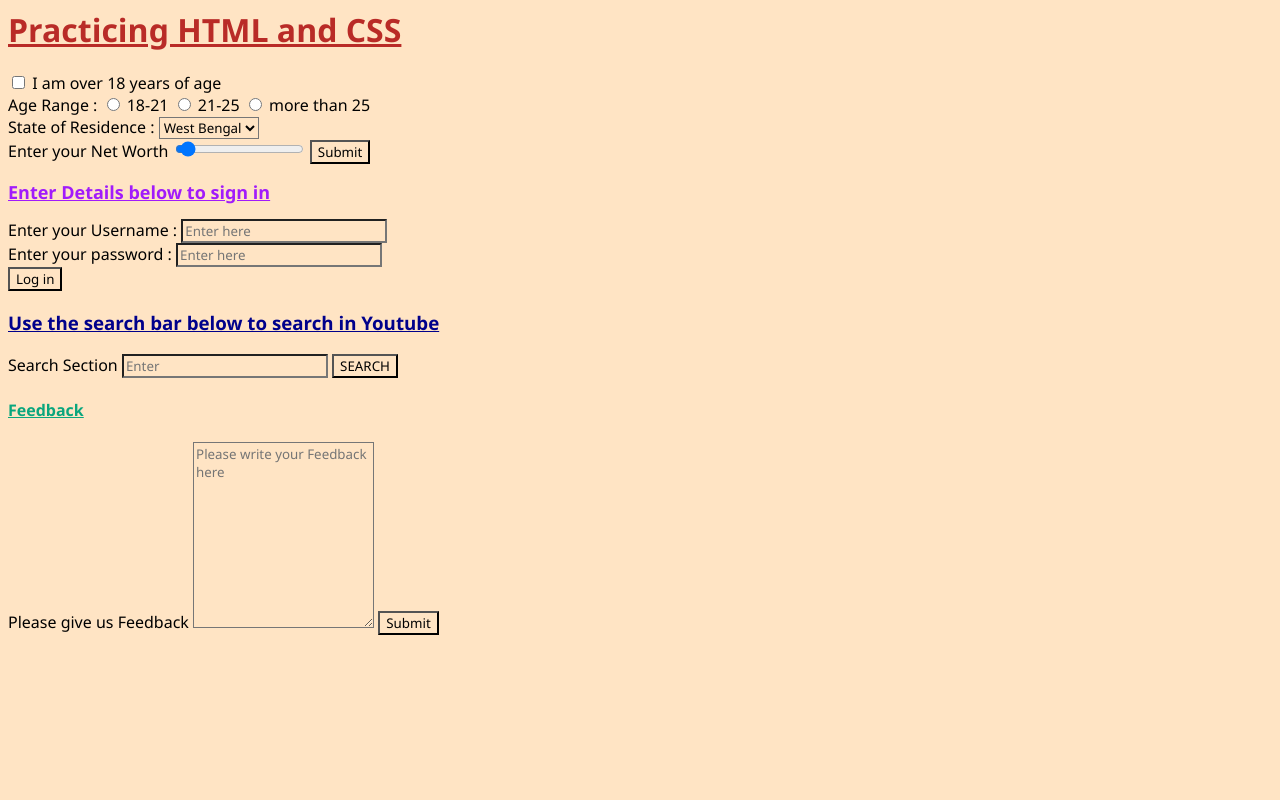
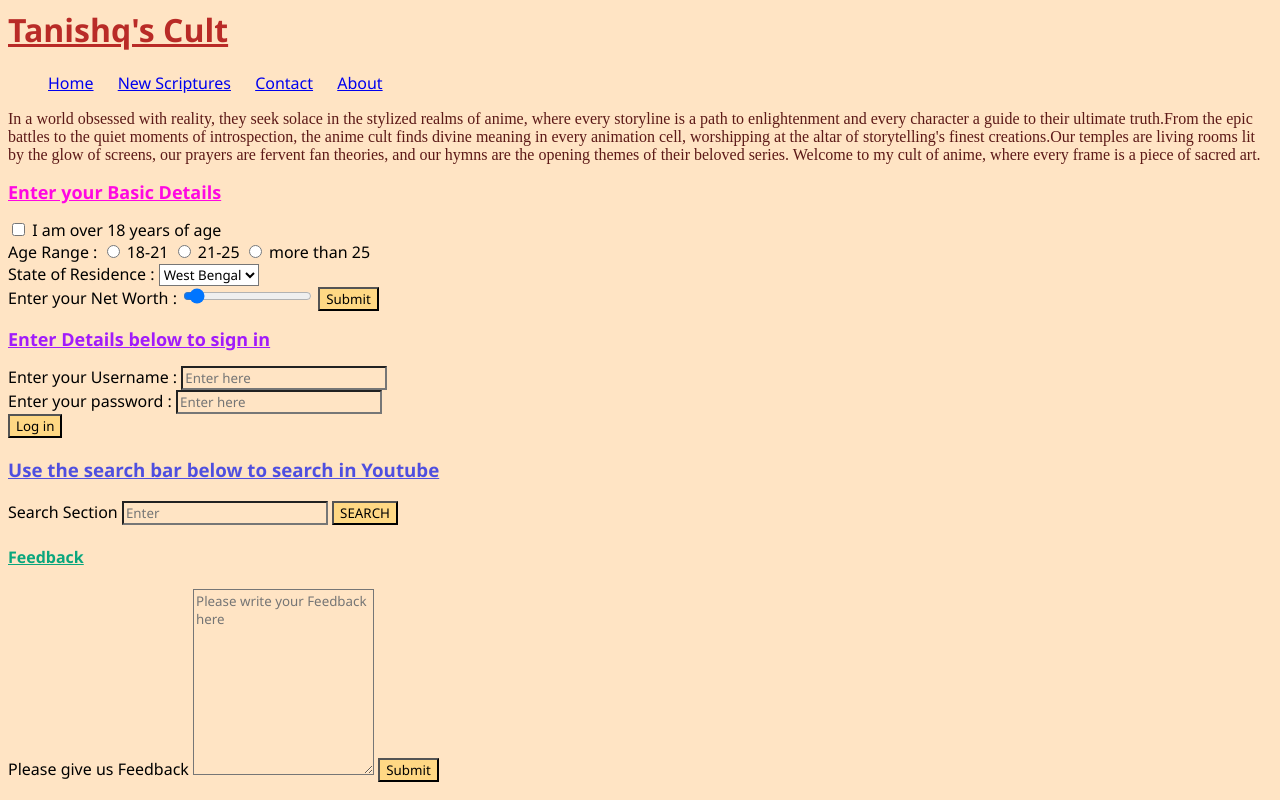
Before and after one commit to TanKaizokuO/Learning-WebD, a plain HTML site: page Cpractice3.html in a window 1280 px wide. Drawn offline with Linux system fonts and the light colour scheme.

Commit message:
Design Change

```diff
--- a/Cpractice3.html
+++ b/Cpractice3.html
@@ -1,13 +1,20 @@
 <html>
     <head>
         <link rel="stylesheet" href="Style3.css">
-
-
-    </head>
+     </head>
     <body>
         <h1>
-           <u> Practicing HTML and CSS</u>
+           <u> Tanishq's Cult</u>
         </h1>
+        <ul class="TOP">
+            <li><a href="/home">Home</a></li>
+            <li><a href="/following">New Scriptures</a></li>
+            <li><a href="/answer">Contact</a></li>
+            <li><a href="/spaces">About</a></li>
+        </ul>
+        <p id="Intro">In a world obsessed with reality, they seek solace in the stylized realms of anime, where every storyline is a path to enlightenment and every character a guide to their ultimate truth.From the epic battles to the quiet moments of introspection, the anime cult finds divine meaning in every animation cell, worshipping at the altar of storytelling's finest creations.Our temples are living rooms lit by the glow of screens, our prayers are fervent fan theories, and our hymns are the opening themes of their beloved series. Welcome to my cult of anime, where every frame is a piece of sacred art.
+        </p>
+        <h2 id="Basic"><u>Enter your Basic Details</u></h2>
         <form>
             <input type="checkbox" id="check" name="check" >
             <label for="check">I am over 18 years of age</label> <br>
@@ -26,9 +33,9 @@
                 <option value="Punjab">Punjab</option>
                 <option value="Kerala">Kerala</option>
             </select><br>
-            <label for="N.W.">Enter your Net Worth</label>
+            <label for="N.W.">Enter your Net Worth : </label>
             <input type="range" id="N.W." name="N.W." min="O" Max="100" step="5" value="5">
-            <button>Submit</button><br>
+            <button id="submit1" class="button">Submit</button><br>
         </form>
         <h2 id="Log in"><u>Enter Details below to sign in</u></h2>
         <form action="/action.php">
@@ -38,17 +45,17 @@
             <! write like this>
             <label for="password">Enter your password : </label>
             <input type="password" placeholder="Enter here" id="password" name="password"><br>
-            <button>Log in</button><br>
+            <button id="log in" class="button">Log in</button><br>
         </form>
         <h3><u>Use the search bar below to search in Youtube</u></h3>
         <form action="https://www.youtube.com/results">
             <label for="search">Search Section</label>
             <input type="text" placeholder="Enter" id="search" name="search_query">
-            <button>SEARCH</button><br>
+            <button id="search1" class="button">SEARCH</button><br>
             <h4><u> Feedback </u></h4>
             <label for="Feedback">Please give us Feedback</label>
             <textarea id="Feedback" name="Feedback" placeholder="Please write your Feedback here" rows="10" column="20"></textarea>
-            <button>Submit</button>
+            <button id="Submit" class="button">Submit</button>
 
         </form>
 
--- a/Style3.css
+++ b/Style3.css
@@ -14,8 +14,30 @@ h2
 
 }
 h3{
-    color: darkblue;
+    color: rgb(79, 79, 223);
 }
 h4{
     color: #0aa67d;
 }
+#STATE{
+
+    background-color: rgb(255, 255, 255);
+}
+.button{
+    background-color: rgb(255, 216, 132);
+}
+ul {
+    list-style: none;
+  }
+
+li {
+    display: inline-block;
+    margin-right: 20px; /* add spacing between items */
+  }
+#Intro {
+    font-family :'Rockwell';
+    color: #5c1917;
+}
+#Basic{
+    color: rgb(255, 7, 226);
+}
```
